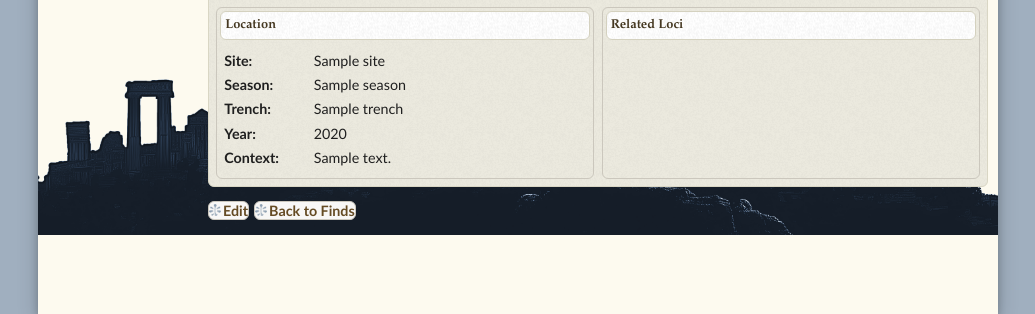
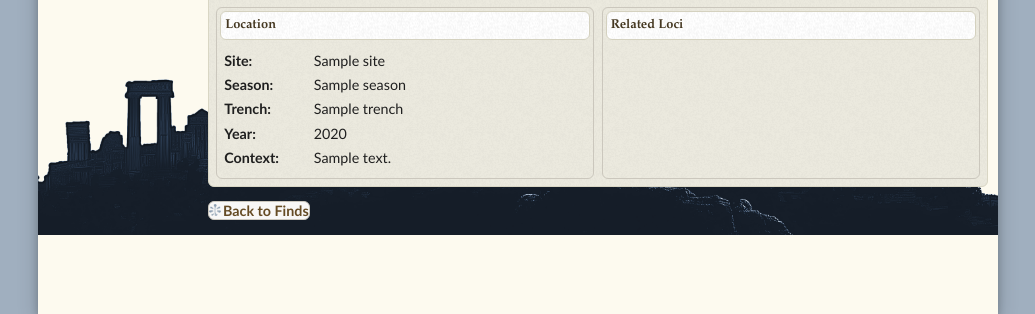
Before and after one commit to Edelweiss/berenike, a Symfony app: template templates/find/show.html.twig in a window 1280 px wide. Shown: the part 1673-1987 px from the top of the page, without its empty margins (122-1157 px from the left). Run offline with Twig, Linux system fonts and the light colour scheme; the template is opened without the code that fills it: most values are stand-ins (such as "Sample title", 1, 10 or a date in 2020); some libraries are stand-ins or nearby versions.

Commit message:
firewall for edit functions and dashboard

```diff
--- a/templates/bucket/list.xml.twig
+++ b/templates/bucket/list.xml.twig
@@ -11,7 +11,7 @@
         <cell>{{ bucket.remarks }}</cell>
         <cell>{{ bucket.created|date('Y-m-d H:i:s') }}</cell>
         <cell>{{ bucket.modified|date('Y-m-d H:i:s') }}</cell>
-        <cell><![CDATA[<a href="{{ path('PapyrillioBerenike_BucketShow', {'id': bucket.id}) }}" class="ui-button ui-widget ui-state-default ui-corner-all ui-button-text-only"><span class="ui-button-text">View</span></a><a href="{{ path('PapyrillioBerenike_BucketEdit', {'id': bucket.id}) }}" class="ui-button ui-widget ui-state-default ui-corner-all ui-button-text-only"><span class="ui-button-text">Edit</span></a>]]></cell>
+        <cell><![CDATA[<a href="{{ path('PapyrillioBerenike_BucketShow', {'id': bucket.id}) }}" class="ui-button ui-widget ui-state-default ui-corner-all ui-button-text-only"><span class="ui-button-text">View</span></a>{% if app.user %}<a href="{{ path('PapyrillioBerenike_BucketEdit', {'id': bucket.id}) }}" class="ui-button ui-widget ui-state-default ui-corner-all ui-button-text-only"><span class="ui-button-text">Edit</span></a>{% endif %}]]></cell>
     </row>
     {% endfor %}
 </rows>
--- a/templates/bucket/show.html.twig
+++ b/templates/bucket/show.html.twig
@@ -10,10 +10,12 @@
   {% include 'bucket/_bucket.html.twig' with {'bucket': bucket} %}
 
   <div class="actions" style="margin-top: 1em;">
+    {% if app.user %}
     <a href="{{ path('PapyrillioBerenike_BucketEdit', {'id': bucket.id}) }}"
        class="ui-button ui-widget ui-state-default ui-corner-all ui-button-text-only">
       <span class="ui-button-text">Edit</span>
     </a>
+    {% endif %}
     <a href="{{ path('PapyrillioBerenike_BucketList') }}"
        class="ui-button ui-widget ui-state-default ui-corner-all ui-button-text-only">
       <span class="ui-button-text">Back to Buckets</span>
--- a/templates/excavation/list.xml.twig
+++ b/templates/excavation/list.xml.twig
@@ -10,7 +10,7 @@
       <cell>{{ excavation.trench }}</cell>
       <cell>{{ excavation.year }}</cell>
       <cell>{{ excavation.context }}</cell>
-      <cell><![CDATA[<a href="{{ path('PapyrillioBerenike_ExcavationShow', {'id': excavation.id}) }}" class="ui-button ui-widget ui-state-default ui-corner-all ui-button-text-only"><span class="ui-button-text">View</span></a><a href="{{ path('PapyrillioBerenike_ExcavationEdit', {'id': excavation.id}) }}" class="ui-button ui-widget ui-state-default ui-corner-all ui-button-text-only"><span class="ui-button-text">Edit</span></a>]]></cell>
+      <cell><![CDATA[<a href="{{ path('PapyrillioBerenike_ExcavationShow', {'id': excavation.id}) }}" class="ui-button ui-widget ui-state-default ui-corner-all ui-button-text-only"><span class="ui-button-text">View</span></a>{% if app.user %}<a href="{{ path('PapyrillioBerenike_ExcavationEdit', {'id': excavation.id}) }}" class="ui-button ui-widget ui-state-default ui-corner-all ui-button-text-only"><span class="ui-button-text">Edit</span></a>{% endif %}]]></cell>
     </row>
   {% endfor %}
 </rows>
--- a/templates/excavation/show.html.twig
+++ b/templates/excavation/show.html.twig
@@ -10,9 +10,11 @@
   {% include 'excavation/_excavation.html.twig' with {'excavation': excavation} %}
 
   <div class="actions" style="margin-top: 1em;">
+    {% if app.user %}
     <a href="{{ path('PapyrillioBerenike_ExcavationEdit', {'id': excavation.id}) }}"  class="ui-button ui-widget ui-state-default ui-corner-all ui-button-text-only">
       <span class="ui-button-text">Edit</span>
     </a>
+    {% endif %}
     <a href="{{ path('PapyrillioBerenike_ExcavationList') }}"  class="ui-button ui-widget ui-state-default ui-corner-all ui-button-text-only">
       <span class="ui-button-text">Back to Trenches</span>
     </a>
--- a/templates/find/list.xml.twig
+++ b/templates/find/list.xml.twig
@@ -32,7 +32,7 @@
       <cell>{{ find.remarks }}</cell>
       <cell>{{ find.created ? find.created|date('d.m.Y H:i') : '' }}</cell>
       <cell>{{ find.modified ? find.modified|date('d.m.Y H:i') : '' }}</cell>
-      <cell><![CDATA[<a href="{{ path('PapyrillioBerenike_FindShow', {'id': find.id}) }}" class="ui-button ui-widget ui-state-default ui-corner-all ui-button-text-only"><span class="ui-button-text">View</span></a><a href="{{ path('PapyrillioBerenike_FindEdit', {'id': find.id}) }}" class="ui-button ui-widget ui-state-default ui-corner-all ui-button-text-only"><span class="ui-button-text">Edit</span></a>]]></cell>
+      <cell><![CDATA[<a href="{{ path('PapyrillioBerenike_FindShow', {'id': find.id}) }}" class="ui-button ui-widget ui-state-default ui-corner-all ui-button-text-only"><span class="ui-button-text">View</span></a>{% if app.user %}<a href="{{ path('PapyrillioBerenike_FindEdit', {'id': find.id}) }}" class="ui-button ui-widget ui-state-default ui-corner-all ui-button-text-only"><span class="ui-button-text">Edit</span></a>{% endif %}]]></cell>
     </row>
   {% endfor %}
 </rows>
--- a/templates/find/show.html.twig
+++ b/templates/find/show.html.twig
@@ -13,9 +13,11 @@
   {% include 'find/_find.html.twig' with {'find': find} %}
 
   <div class="actions" style="margin-top: 1em;">
+    {% if app.user %}
     <a href="{{ path('PapyrillioBerenike_FindEdit', {'id': find.id}) }}" class="ui-button ui-widget ui-state-default ui-corner-all ui-button-text-only">
       <span class="ui-button-text">Edit</span>
     </a>
+    {% endif %}
     <a href="{{ path('PapyrillioBerenike_FindList') }}" class="ui-button ui-widget ui-state-default ui-corner-all ui-button-text-only">
       <span class="ui-button-text">Back to Finds</span>
     </a>
--- a/templates/locus/list.xml.twig
+++ b/templates/locus/list.xml.twig
@@ -10,7 +10,7 @@
       <cell>{{ locus.excavation.trench }}</cell>
       <cell>{{ locus.number }}</cell>
       <cell>{{ locus.description }}</cell>
-      <cell><![CDATA[<a href="{{ path('PapyrillioBerenike_LocusShow', {'id': locus.id}) }}" class="ui-button ui-widget ui-state-default ui-corner-all ui-button-text-only"><span class="ui-button-text">View</span></a><a href="{{ path('PapyrillioBerenike_LocusEdit', {'id': locus.id}) }}" class="ui-button ui-widget ui-state-default ui-corner-all ui-button-text-only"><span class="ui-button-text">Edit</span></a>]]></cell>
+      <cell><![CDATA[<a href="{{ path('PapyrillioBerenike_LocusShow', {'id': locus.id}) }}" class="ui-button ui-widget ui-state-default ui-corner-all ui-button-text-only"><span class="ui-button-text">View</span></a>{% if app.user %}<a href="{{ path('PapyrillioBerenike_LocusEdit', {'id': locus.id}) }}" class="ui-button ui-widget ui-state-default ui-corner-all ui-button-text-only"><span class="ui-button-text">Edit</span></a>{% endif %}]]></cell>
     </row>
   {% endfor %}
 </rows>
--- a/templates/locus/show.html.twig
+++ b/templates/locus/show.html.twig
@@ -10,10 +10,12 @@
   {% include 'locus/_locus.html.twig' with {'locus': locus} %}
 
   <div class="actions" style="margin-top: 1em;">
+    {% if app.user %}
     <a href="{{ path('PapyrillioBerenike_LocusEdit', {'id': locus.id}) }}"
        class="ui-button ui-widget ui-state-default ui-corner-all ui-button-text-only">
       <span class="ui-button-text">Edit</span>
     </a>
+    {% endif %}
     <a href="{{ path('PapyrillioBerenike_LocusList') }}"
        class="ui-button ui-widget ui-state-default ui-corner-all ui-button-text-only">
       <span class="ui-button-text">Back to Loci</span>
```
Also changed, not shown: 1 other file.
